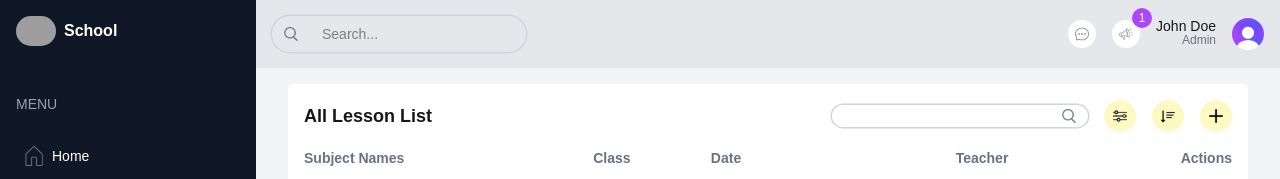
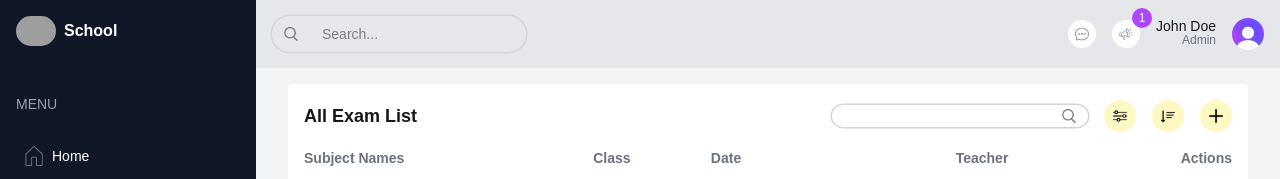
Before and after one commit to rumachoudhury/school-management-dashboard, a Next.js app: page /list/exams in a window 1280 px wide. Shown: the top 179 px of the page. Built offline with nearby package versions, Linux system fonts and the light colour scheme; grey boxes are pictures that could not be loaded.

Commit message:
Fixed the exam list table

```diff
--- a/src/app/(dashboard)/list/exams/page.tsx
+++ b/src/app/(dashboard)/list/exams/page.tsx
@@ -91,9 +91,7 @@ export default function ExamListPage() {
     <div className="bg-white p-4 rounded-md flex-1 m-4 mt-0">
       {/* Top */}
       <div className="flex items-center justify-between">
-        <h2 className="hidden md:block text-lg font-semibold">
-          All Lesson List
-        </h2>
+        <h2 className="hidden md:block text-lg font-semibold">All Exam List</h2>
 
         <div className="flex flex-col md:flex-row items-center gap-4 w-full md:w-auto">
           <div className="w-64">
```
